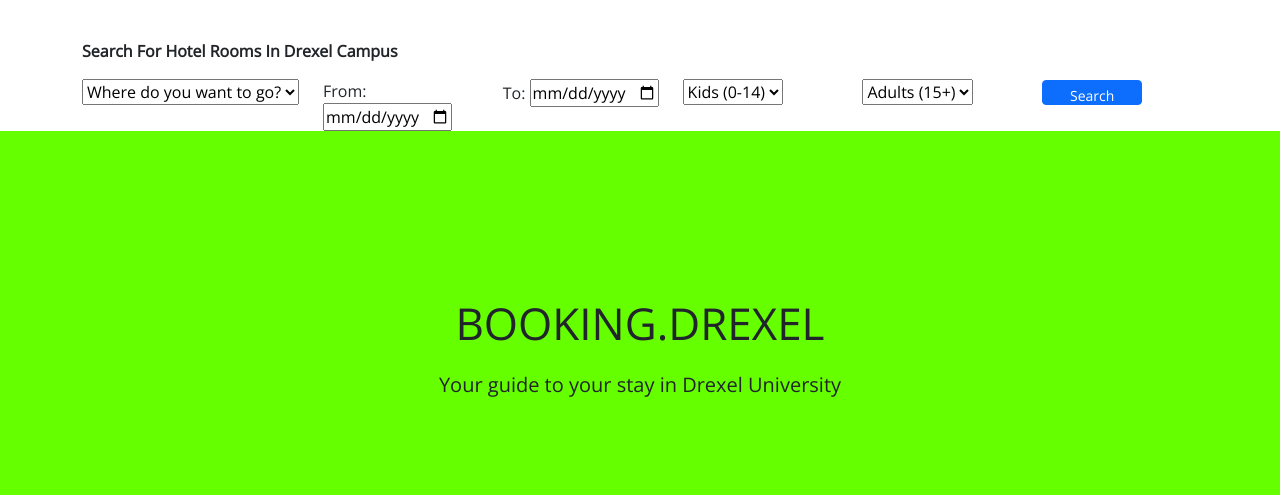
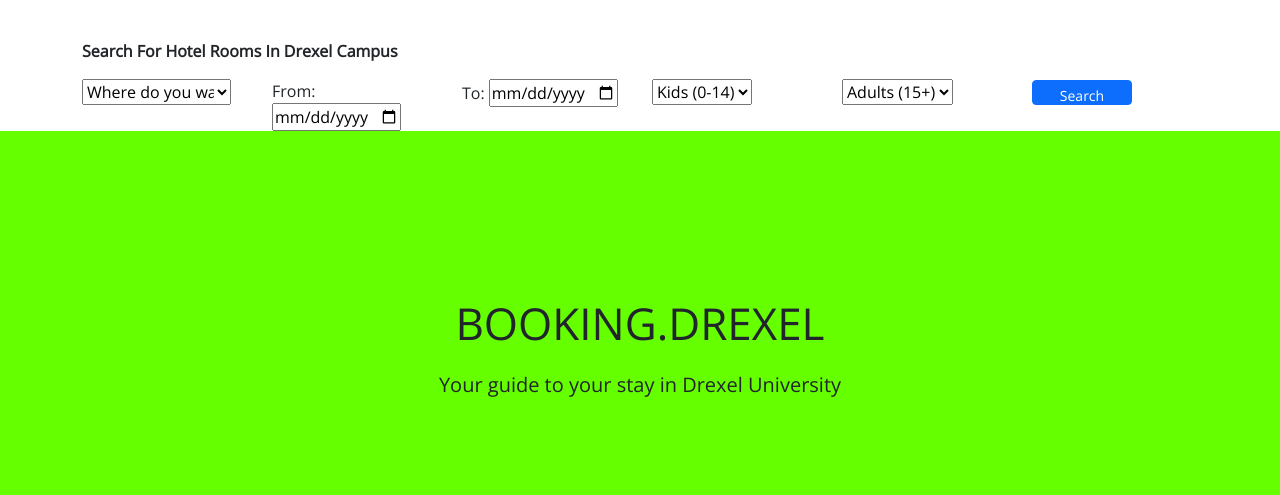
Before and after one commit to BenWeiTang/BookingDrexel, a Flask app: page /welcome in a window 1280 px wide. Shown: the part 56-551 px from the top of the page. Run offline with Flask 2, Linux system fonts and the light colour scheme; parts of the project's set-up code (start-up, migrations or seed data) failed here and were passed over; some libraries are stand-ins or nearby versions.

Commit message:
Restrained width for select tag

```diff
--- a/templates/welcome.html
+++ b/templates/welcome.html
@@ -47,7 +47,7 @@
         <!--First Row-->
         <div class="row">
           <div class="col-sm">
-            <select class="browser-default custom-select mb-4" id="select">
+            <select class="browser-default custom-select mb-4" id="select" name="hotel" style="width:100%;max-width:90%;">
               <option value="0">Where do you want to go?</option>
               <option value="1">Market Street</option>
               <option value="2">Chestnut Street</option>
```
